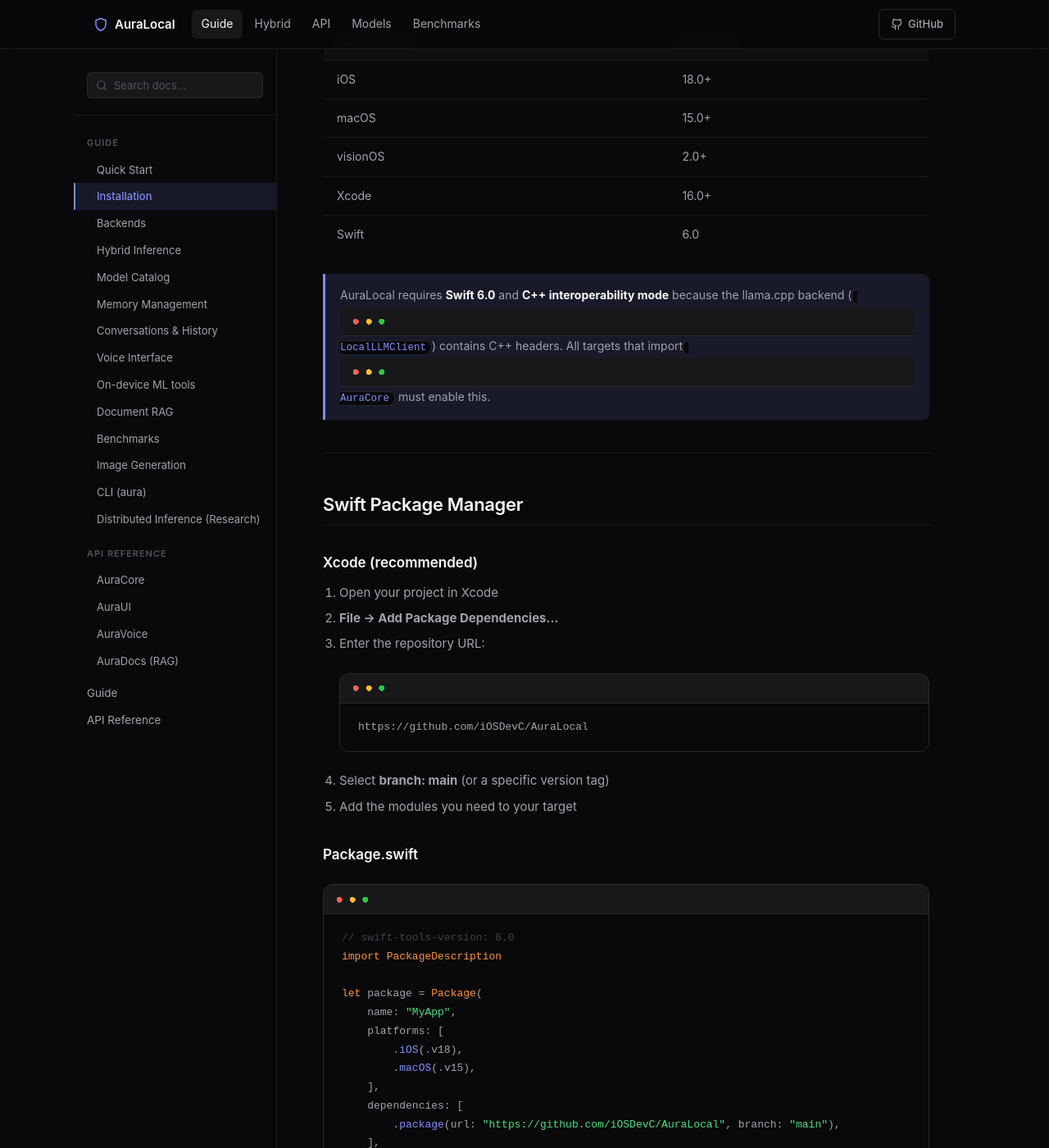
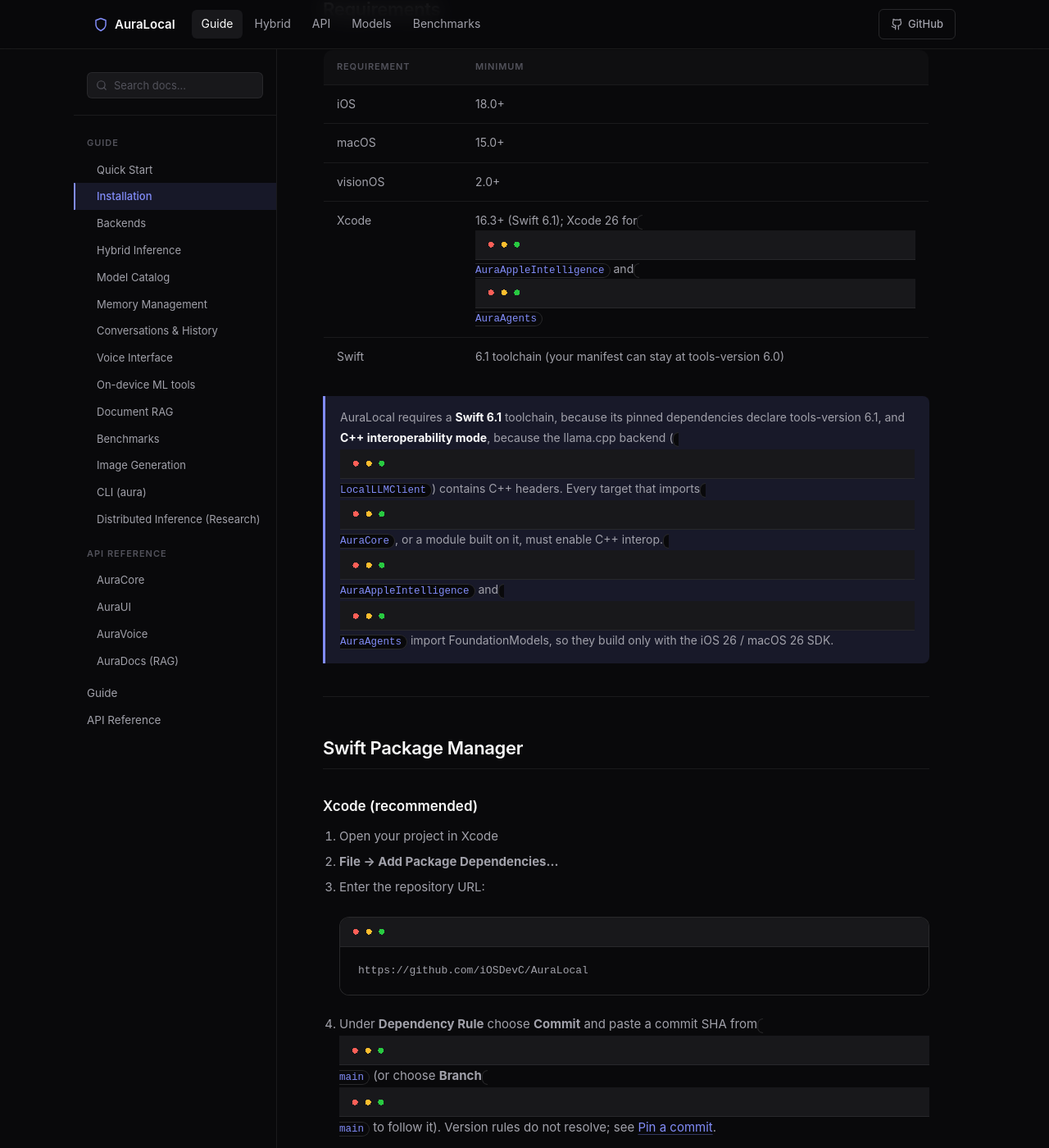
Before and after one commit to iOSDevC/AuraLocal, a Jekyll site: the page built from docs/guide/installation.md, in a window 1280 px wide and 1400 px high, scrolled down 736 px. Shown: the whole window at 82% size. Built offline with Jekyll 4.4.1, drawn with Linux system fonts in a browser that asks for light colours; some of the changed text lies outside the part shown.

Commit message:
docs: pin AuraLocal by revision and require Xcode 16.3 / Swift 6.1
A version requirement cannot resolve because AuraLocal depends on
LocalLLMClient by revision, so the install steps now pin a commit SHA
from main and mention branch "main" as the moving alternative. The
pinned dependencies declare tools-version 6.1, and AuraAppleIntelligence
and AuraAgents need the Xcode 26 SDK. The quickstart now asks for both
memory entitlements and its links use relative_url so they keep the
/AuraLocal baseurl. The site description no longer claims "no API keys".

Co-Authored-By: Claude Opus 5.5 <noreply@anthropic.com>

````diff
--- a/docs/_config.yml
+++ b/docs/_config.yml
@@ -1,5 +1,5 @@
 title: AuraLocal
-description: On-device LLM & VLM inference for iOS, macOS, and visionOS — MLX + llama.cpp/GGUF, no API keys.
+description: On-device LLM & VLM inference for iOS, macOS, and visionOS — MLX + llama.cpp/GGUF, local by default.
 baseurl: "/AuraLocal"
 url: "https://iosdevc.github.io"
 
--- a/docs/guide/installation.md
+++ b/docs/guide/installation.md
@@ -24,11 +24,11 @@ description: "Add AuraLocal to your iOS, macOS, or visionOS project via Swift Pa
 | iOS | 18.0+ |
 | macOS | 15.0+ |
 | visionOS | 2.0+ |
-| Xcode | 16.0+ |
-| Swift | 6.0 |
+| Xcode | 16.3+ (Swift 6.1); Xcode 26 for `AuraAppleIntelligence` and `AuraAgents` |
+| Swift | 6.1 toolchain (your manifest can stay at tools-version 6.0) |
 
 {: .important }
-> AuraLocal requires **Swift 6.0** and **C++ interoperability mode** because the llama.cpp backend (`LocalLLMClient`) contains C++ headers. All targets that import `AuraCore` must enable this.
+> AuraLocal requires a **Swift 6.1** toolchain, because its pinned dependencies declare tools-version 6.1, and **C++ interoperability mode**, because the llama.cpp backend (`LocalLLMClient`) contains C++ headers. Every target that imports `AuraCore`, or a module built on it, must enable C++ interop. `AuraAppleIntelligence` and `AuraAgents` import FoundationModels, so they build only with the iOS 26 / macOS 26 SDK.
 
 ---
 
@@ -42,8 +42,9 @@ description: "Add AuraLocal to your iOS, macOS, or visionOS project via Swift Pa
    ```
    https://github.com/iOSDevC/AuraLocal
    ```
-4. Select **branch: main** (or a specific version tag)
+4. Under **Dependency Rule** choose **Commit** and paste a commit SHA from `main` (or choose **Branch** `main` to follow it). Version rules do not resolve; see [Pin a commit](#pin-a-commit).
 5. Add the modules you need to your target
+6. In your app target's **Build Settings**, set **C++ and Objective-C Interoperability** to **C++ / Objective-C++** (`SWIFT_OBJC_INTEROP_MODE = objcxx`). Every target that imports `AuraCore`, or a module built on it, needs it.
 
 ### Package.swift
 
@@ -58,7 +59,7 @@ let package = Package(
         .macOS(.v15),
     ],
     dependencies: [
-        .package(url: "https://github.com/iOSDevC/AuraLocal", branch: "main"),
+        .package(url: "https://github.com/iOSDevC/AuraLocal", revision: "<commit SHA from main>"),
     ],
     targets: [
         .target(
@@ -79,18 +80,23 @@ let package = Package(
 ```
 
 {: .warning }
-> The `.interoperabilityMode(.Cxx)` setting is **mandatory**. Without it you will get the compile error: `LocalLLMClientC needs to be compiled in C++ interoperability mode`.
+> The `.interoperabilityMode(.Cxx)` setting is **mandatory**. Without it the build fails with `module 'AuraCore' was built with C++ interoperability enabled, but current compilation does not enable C++ interoperability` (the message names the AuraLocal module you import).
+
+### Pin a commit
+
+AuraLocal depends on LocalLLMClient by revision, so SwiftPM rejects a version requirement (`from:` or `exact:`) on AuraLocal. Put a commit SHA from `main` in `revision:`. `branch: "main"` also resolves, but it moves with every push.
 
 ---
 
 ## Dependencies
 
-AuraLocal pulls in two dependencies automatically — you do not need to add them manually:
+AuraLocal pulls in three dependencies automatically — you do not need to add them manually:
 
 | Package | Purpose |
 |---------|---------|
-| [mlx-swift-lm](https://github.com/ml-explore/mlx-swift-lm) | MLX GPU inference for models ≤4B |
-| [LocalLLMClient](https://github.com/tattn/LocalLLMClient) | Swift wrapper for llama.cpp (GGUF, 7B–70B) |
+| [LocalLLMClient](https://github.com/tattn/LocalLLMClient) 0.5.0, pinned by revision | Swift wrapper for llama.cpp (build b8851): GGUF inference |
+| [mlx-swift-lm](https://github.com/ml-explore/mlx-swift-lm) 3.31.3 or later | MLX GPU inference for `.mlx` models |
+| [swift-transformers](https://github.com/huggingface/swift-transformers) 1.3.0 or later | Tokenizers for MLX models and for the Core ML text-embedding tool (multilingual-e5) |
 
 ---
 
@@ -145,12 +151,18 @@ print(fit.fitLevel.label) // "Streaming" on 6 GB iPhone, "Good" on Mac
 
 ## Modules Reference
 
-Import only what you need — each module is independent:
+Import only what you need:
 
 ```swift
-import AuraCore   // always needed
+import AuraCore   // needed by every module except AuraAppleIntelligence
 
 import AuraUI     // prebuilt SwiftUI tabs
 import AuraVoice  // voice pipeline
 import AuraDocs   // RAG document library
+
+import AuraAgents             // AgentCrew multi-agent pipeline (iOS 26 / macOS 26)
+import AuraAppleIntelligence  // FoundationModels agents; no AuraCore dependency (iOS 26 / macOS 26)
+import AuraImageGen           // FLUX text-to-image via mflux (works on macOS only)
 ```
+
+The `aura` command-line tool is a separate executable product. See [CLI]({{ '/guide/cli' | relative_url }}).
````
Also changed, not shown: docs/guide/quickstart.md (+17 -9 lines), docs/index.md (+1 -1 lines).
